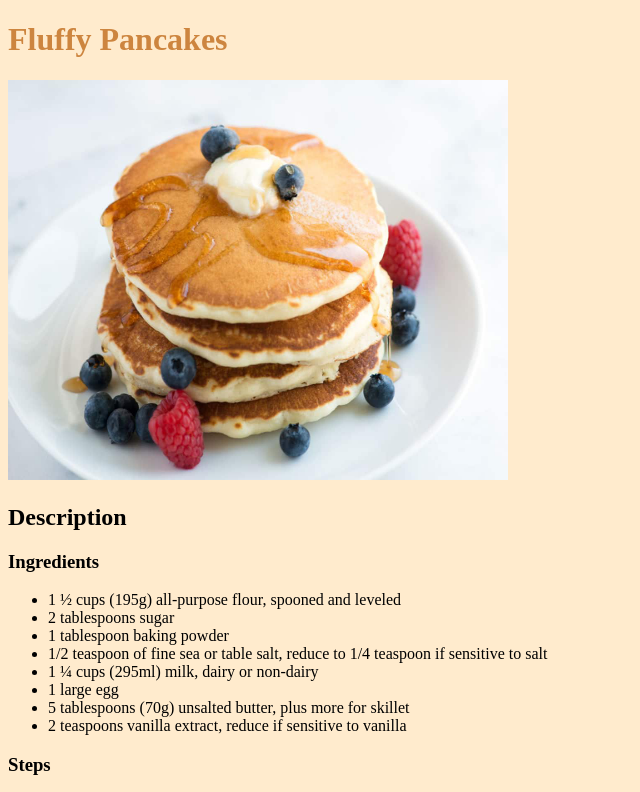
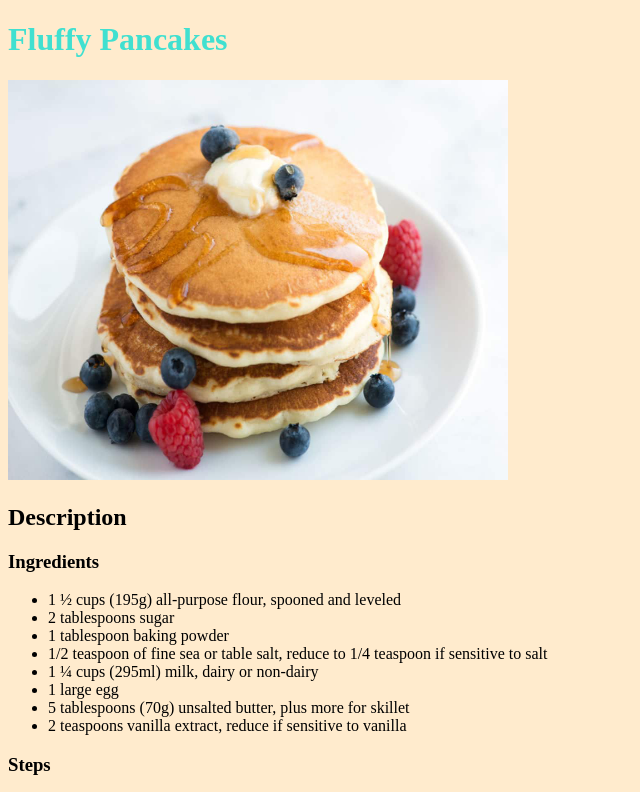
Before and after one commit to Marloessgs/odin-recipes, a plain HTML site: page recipes/fluffy-pancakes.html in a window 1280 px wide. Shown: the top 792 px of the page, without its empty margins (0-640 px from the left). Drawn offline with Linux system fonts and the light colour scheme.

Commit message:
added a color to specific h1 class

```diff
--- a/css/styles.css
+++ b/css/styles.css
@@ -9,3 +9,7 @@ a {
 h1 {
     color: peru;
 }
+
+.h1-pancakes {
+    color: turquoise;
+}
```
